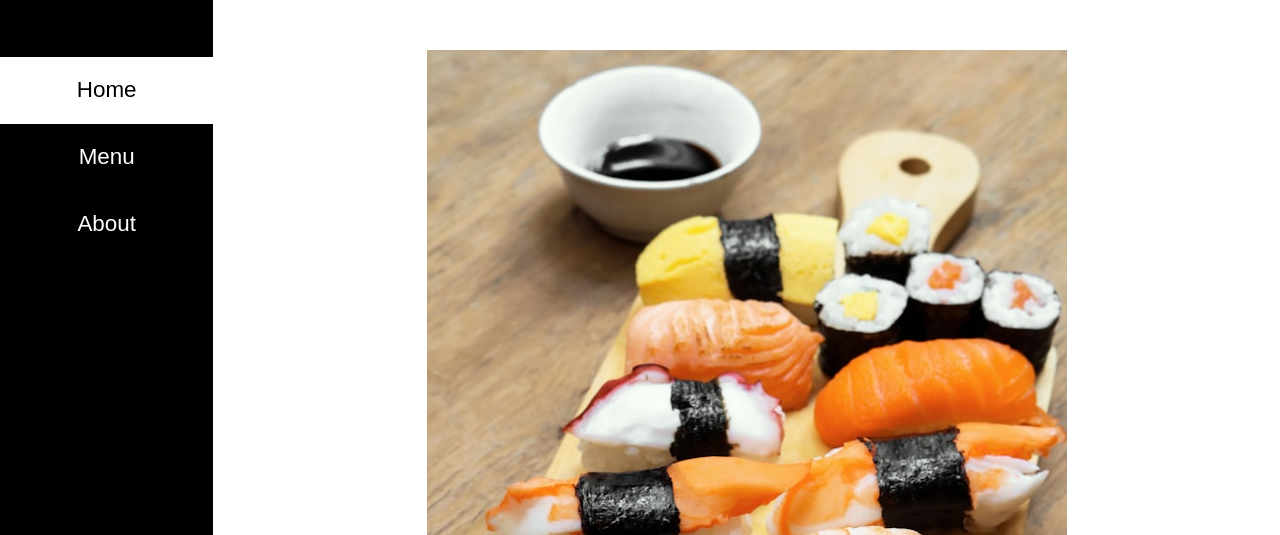
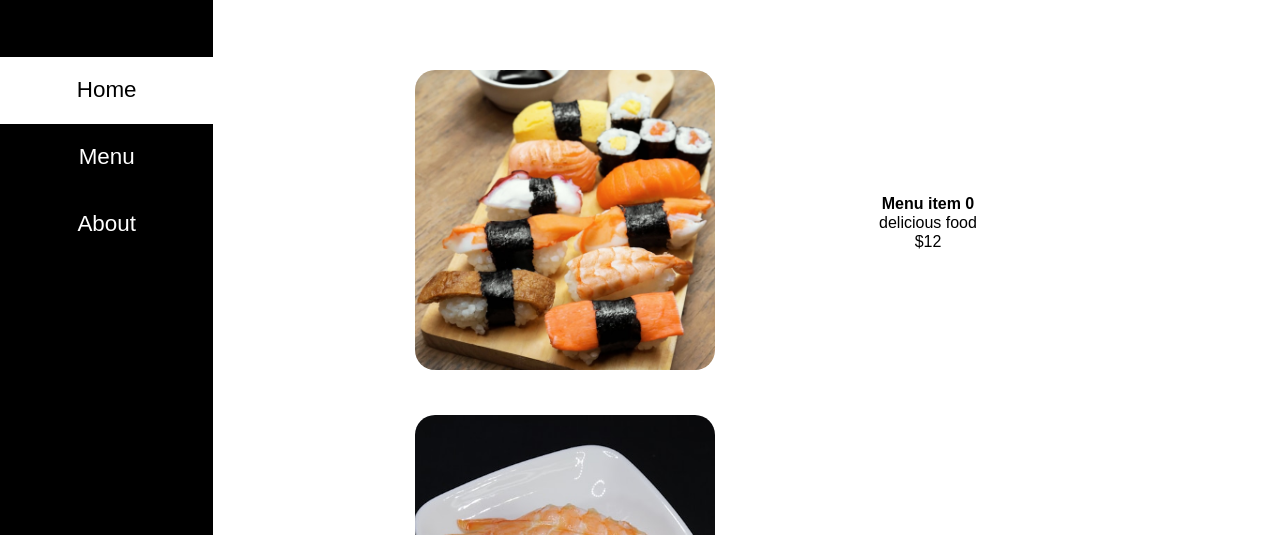
Before and after one commit to AlvinAbiliuse/restauranrtPage, a website built with webpack: page src/template.html in a window 1280 px wide. Both pictures are taken after a click on the button "Menu". Shown: the part 228-763 px from the top of the page. Built offline with nearby package versions, Linux system fonts and the light colour scheme.

Commit message:
progress

```diff
--- a/src/menu.js
+++ b/src/menu.js
@@ -14,7 +14,7 @@ function menuPage() {
 	card.appendChild(el);
 	mainPage.appendChild(card);
 	card = document.createElement("div");
-	card.className = "card";
+	card.className = "card info";
 	let subEl, subElInfo;
 	for (let i=0; i < 4; i++) {
 		el = document.createElement("div");
@@ -24,10 +24,9 @@ function menuPage() {
 		imgEl.setAttribute("src",
 			[food1, food2, food3, food4][i]);
 		subEl.appendChild(imgEl);
-		card.appendChild(subEl);
+		el.appendChild(subEl);
 
 		subEl = document.createElement("div");
-		subEl.className = "info";
 		subElInfo = document.createElement("h4");
 		subElInfo.textContent = `Menu item ${i}`;
 		subEl.appendChild(subElInfo);
@@ -40,8 +39,9 @@ function menuPage() {
 		subElInfo.textContent = "$12";
 		subElInfo.className = "price";
 		subEl.appendChild(subElInfo);
+		el.appendChild(subEl);
 
-		card.appendChild(subEl);
+		card.appendChild(el);
 
 		mainPage.appendChild(card);
 	}
--- a/src/menuPageStyles.css
+++ b/src/menuPageStyles.css
@@ -16,3 +16,26 @@
 	margin-top: 40px;
 	border-radius: 10px;
 }
+
+.info {
+	.menuImage {
+		margin: 20px;
+		overflow: hidden;
+	}
+	img {
+		width: 300px;
+		height: 300px;
+		object-fit: cover;
+		border-radius: 20px;
+	}
+	> div {
+		width: 80%;
+		margin: 0 auto;
+		display: grid;
+		grid-template-columns: repeat(auto-fit,
+														minmax(300px, 1fr));
+
+		align-items: center;
+		justify-content: center;
+	}
+}
```
